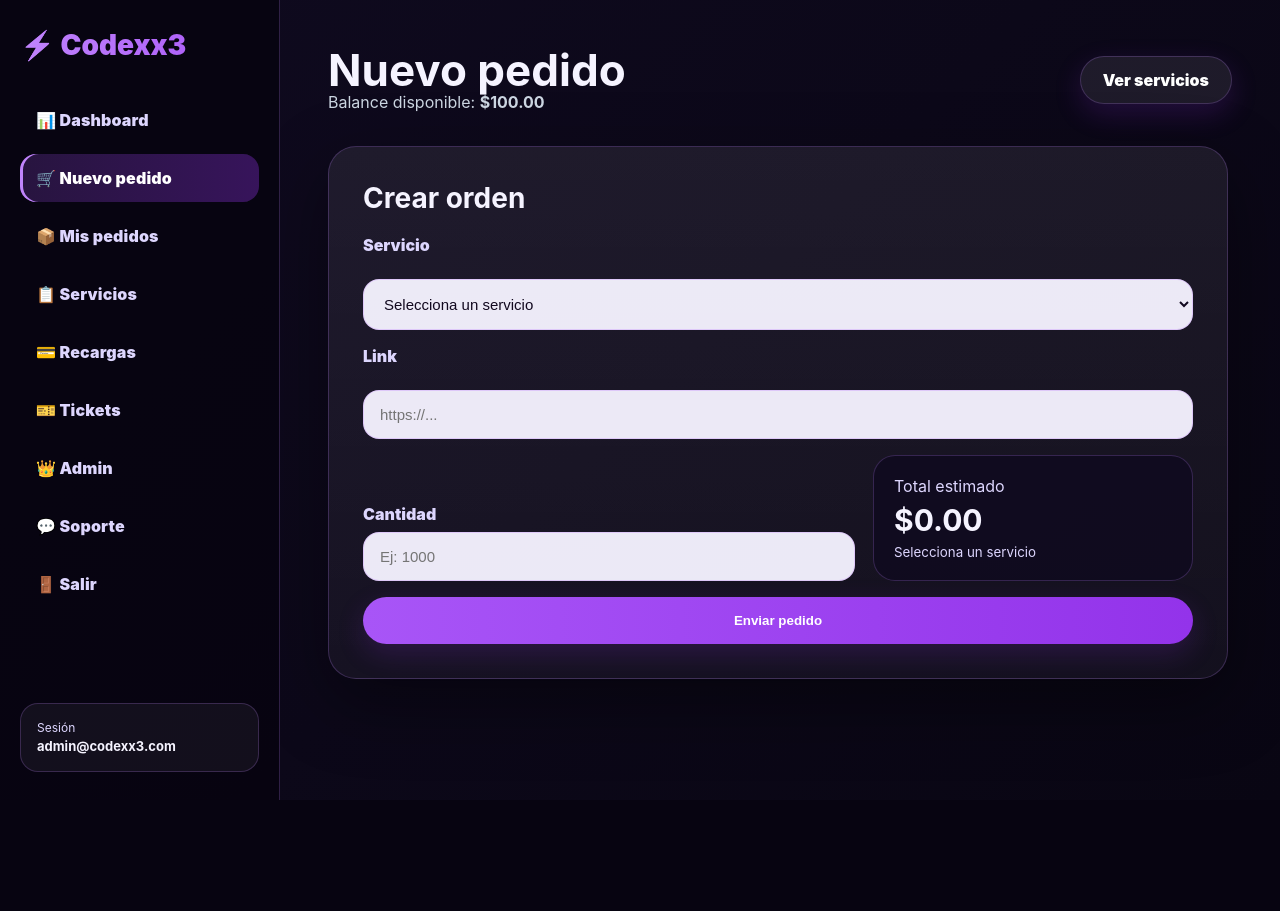
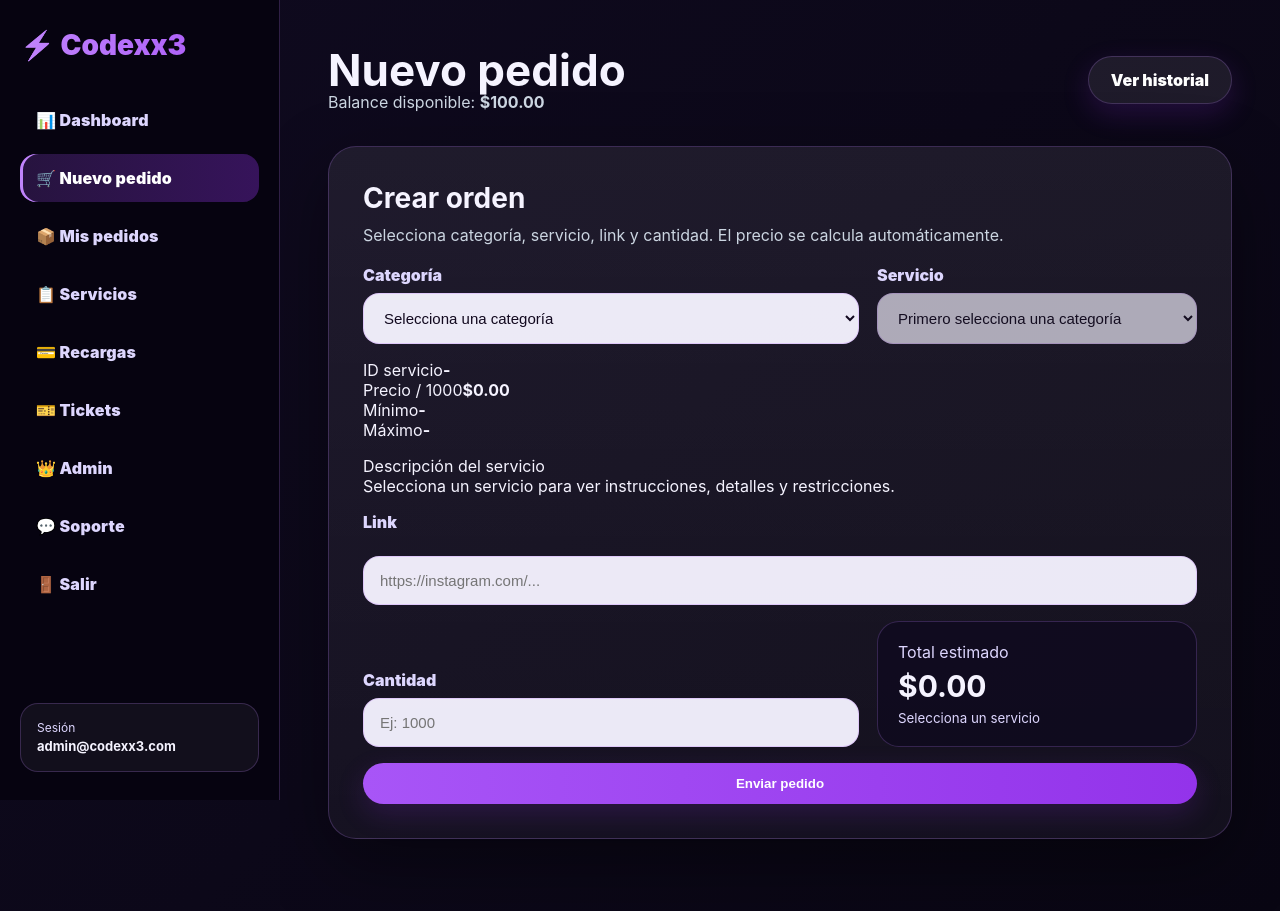
Before and after one commit to ballonaxx3/codexx3-smm-panelv3, a PHP site: page /order.php in a window 1280 px wide. Before the commit the page ends 800 px from the top, so only its background shows below. Run offline with PHP 8.4, Linux system fonts and the light colour scheme; a user stored in the database is signed in; data comes from the database, SQL or seed files in the repository.

Commit message:
Upgrade order flow with category dynamic service details

```diff
--- a/public/order.php
+++ b/public/order.php
@@ -10,7 +10,8 @@ $user = current_user($db);
 $msg = '';
 $error = '';
 
-$services = db_all($db, 'SELECT id,name,rate,min,max,category FROM services WHERE active=1 ORDER BY category ASC, name ASC');
+$services = db_all($db, 'SELECT id,name,description,rate,min,max,category FROM services WHERE active=1 ORDER BY category ASC, name ASC');
+$categories = array_values(array_unique(array_map(fn($s) => $s['category'] ?? 'General', $services)));
 
 if ($_SERVER['REQUEST_METHOD'] === 'POST') {
     $service_id = (int)($_POST['service_id'] ?? 0);
@@ -34,12 +35,10 @@ if ($_SERVER['REQUEST_METHOD'] === 'POST') {
         $cost = calc_price((float)($service['cost_rate'] ?? 0), $qty);
         $profit = round($price - $cost, 4);
         $userId = (int)($user['id'] ?? $_SESSION['user_id']);
-        $orderId = 0;
 
         try {
             $pdo = $db->pdo();
             $pdo->beginTransaction();
-
             $stmt = $pdo->prepare('SELECT balance FROM users WHERE id=? FOR UPDATE');
             $stmt->execute([$userId]);
             $freshUser = $stmt->fetch();
@@ -79,27 +78,49 @@ panel_header('Nuevo pedido','order',$user);
         <h1>Nuevo pedido</h1>
         <p class="muted">Balance disponible: <strong><?= money($user['balance'] ?? 0) ?></strong></p>
     </div>
-    <a class="btn secondary" href="/services.php">Ver servicios</a>
+    <a class="btn secondary" href="/orders.php">Ver historial</a>
 </div>
 
-<section class="main-card form-card">
+<section class="main-card order-pro-card">
     <h2>Crear orden</h2>
+    <p class="muted">Selecciona categoría, servicio, link y cantidad. El precio se calcula automáticamente.</p>
+
     <?php if($msg): ?><div class="alert success"><?= e($msg) ?></div><?php endif; ?>
     <?php if($error): ?><div class="alert error"><?= e($error) ?></div><?php endif; ?>
 
     <form method="post" class="stack-form" id="orderForm">
-        <label>Servicio</label>
-        <select name="service_id" id="serviceSelect" required>
-            <option value="">Selecciona un servicio</option>
-            <?php foreach($services as $s): ?>
-                <option value="<?= (int)$s['id'] ?>" data-rate="<?= e($s['rate']) ?>" data-min="<?= e($s['min'] ?? 1) ?>" data-max="<?= e($s['max'] ?? '') ?>">
-                    <?= e(($s['category'] ?? 'General').' - '.$s['name']) ?> — <?= money($s['rate']) ?>/1000
-                </option>
-            <?php endforeach; ?>
-        </select>
+        <div class="form-grid">
+            <div>
+                <label>Categoría</label>
+                <select id="categorySelect" required>
+                    <option value="">Selecciona una categoría</option>
+                    <?php foreach($categories as $cat): ?>
+                        <option value="<?= e($cat) ?>"><?= e($cat) ?></option>
+                    <?php endforeach; ?>
+                </select>
+            </div>
+            <div>
+                <label>Servicio</label>
+                <select name="service_id" id="serviceSelect" required disabled>
+                    <option value="">Primero selecciona una categoría</option>
+                </select>
+            </div>
+        </div>
+
+        <div class="service-details" id="serviceDetails">
+            <div><span>ID servicio</span><strong id="detailId">-</strong></div>
+            <div><span>Precio / 1000</span><strong id="detailRate">$0.00</strong></div>
+            <div><span>Mínimo</span><strong id="detailMin">-</strong></div>
+            <div><span>Máximo</span><strong id="detailMax">-</strong></div>
+        </div>
+
+        <div class="description-box">
+            <span>Descripción del servicio</span>
+            <p id="serviceDescription">Selecciona un servicio para ver instrucciones, detalles y restricciones.</p>
+        </div>
 
         <label>Link</label>
-        <input name="link" type="url" placeholder="https://..." required>
+        <input name="link" type="url" placeholder="https://instagram.com/..." required>
 
         <div class="form-grid">
             <div>
@@ -118,21 +139,60 @@ panel_header('Nuevo pedido','order',$user);
 </section>
 
 <script>
+const services = <?= json_encode($services, JSON_UNESCAPED_UNICODE | JSON_UNESCAPED_SLASHES) ?>;
+const categorySelect = document.getElementById('categorySelect');
 const serviceSelect = document.getElementById('serviceSelect');
 const quantityInput = document.getElementById('quantityInput');
 const totalPrice = document.getElementById('totalPrice');
 const limitsText = document.getElementById('limitsText');
+const detailId = document.getElementById('detailId');
+const detailRate = document.getElementById('detailRate');
+const detailMin = document.getElementById('detailMin');
+const detailMax = document.getElementById('detailMax');
+const serviceDescription = document.getElementById('serviceDescription');
+
+function moneyFmt(value){ return '$' + (parseFloat(value || 0)).toFixed(2); }
+function selectedService(){ return services.find(s => String(s.id) === String(serviceSelect.value)); }
+function fillServices(){
+    const cat = categorySelect.value;
+    serviceSelect.innerHTML = '<option value="">Selecciona un servicio</option>';
+    const list = services.filter(s => String(s.category || 'General') === String(cat));
+    list.forEach(s => {
+        const opt = document.createElement('option');
+        opt.value = s.id;
+        opt.textContent = '#' + s.id + ' - ' + s.name + ' — $' + parseFloat(s.rate || 0).toFixed(2) + '/1000';
+        serviceSelect.appendChild(opt);
+    });
+    serviceSelect.disabled = !cat;
+    resetDetails();
+}
+function resetDetails(){
+    detailId.textContent='-'; detailRate.textContent='$0.00'; detailMin.textContent='-'; detailMax.textContent='-';
+    serviceDescription.textContent='Selecciona un servicio para ver instrucciones, detalles y restricciones.';
+    updatePrice();
+}
+function updateDetails(){
+    const s = selectedService();
+    if(!s){ resetDetails(); return; }
+    detailId.textContent = '#' + s.id;
+    detailRate.textContent = moneyFmt(s.rate);
+    detailMin.textContent = s.min || '1';
+    detailMax.textContent = s.max || '-';
+    serviceDescription.textContent = s.description || 'Sin descripción. Asegúrate de colocar un link público y una cantidad válida.';
+    quantityInput.min = s.min || 1;
+    if(s.max){ quantityInput.max = s.max; }
+    updatePrice();
+}
 function updatePrice(){
-    const option = serviceSelect.options[serviceSelect.selectedIndex];
-    const rate = parseFloat(option?.dataset?.rate || 0);
+    const s = selectedService();
     const qty = parseInt(quantityInput.value || 0, 10);
-    const min = option?.dataset?.min || '';
-    const max = option?.dataset?.max || '';
+    const rate = s ? parseFloat(s.rate || 0) : 0;
     const total = rate && qty ? (rate * qty / 1000) : 0;
-    totalPrice.textContent = '$' + total.toFixed(2);
-    limitsText.textContent = serviceSelect.value ? ('Min: ' + min + (max ? ' | Max: ' + max : '')) : 'Selecciona un servicio';
+    totalPrice.textContent = moneyFmt(total);
+    limitsText.textContent = s ? ('Min: ' + (s.min || 1) + ' | Max: ' + (s.max || '-')) : 'Selecciona un servicio';
 }
-serviceSelect.addEventListener('change', updatePrice);
+categorySelect.addEventListener('change', fillServices);
+serviceSelect.addEventListener('change', updateDetails);
 quantityInput.addEventListener('input', updatePrice);
 </script>
 
```
